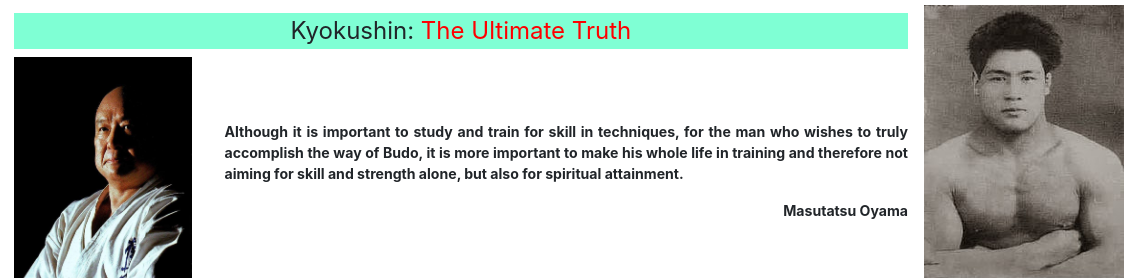
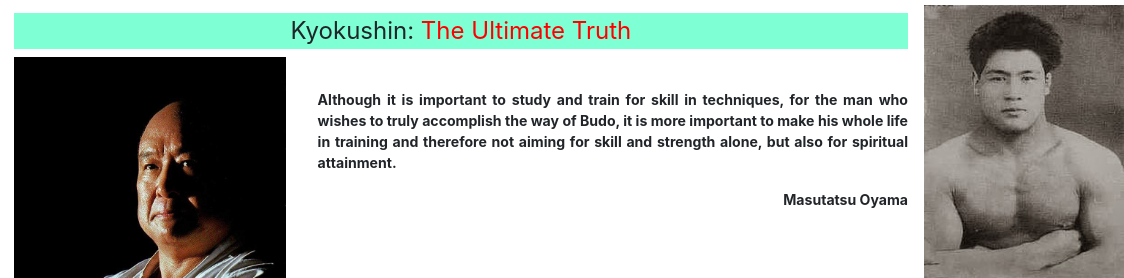
Before and after one commit to sudiptokush/kyokushin, a Gatsby site: page / in a window 1280 px wide. Shown: the part 221-499 px from the top of the page, 156-1280 px from the left. Built offline with nearby package versions, Linux system fonts and the light colour scheme; Gatsby itself is replaced by a stand-in of ours.

Commit message:
Update global.scss

```diff
--- a/src/styles/global.scss
+++ b/src/styles/global.scss
@@ -19,7 +19,7 @@ body {
     .home-body-content{
       text-align: justify;
       font-size: 1.1em;
-      padding: 4rem 0 0 0;
+      padding: 2rem 0 0 0;
       .quotes {
         font-size: .8em;
         font-weight: bold;
@@ -34,7 +34,7 @@ body {
       margin: 0 2rem 1rem 0;
     }
     .home-inset-image-content {
-      width: 20%;
+      width: 17rem;
       float: left;
       margin: 0 2rem 2rem 0;
     }
```
